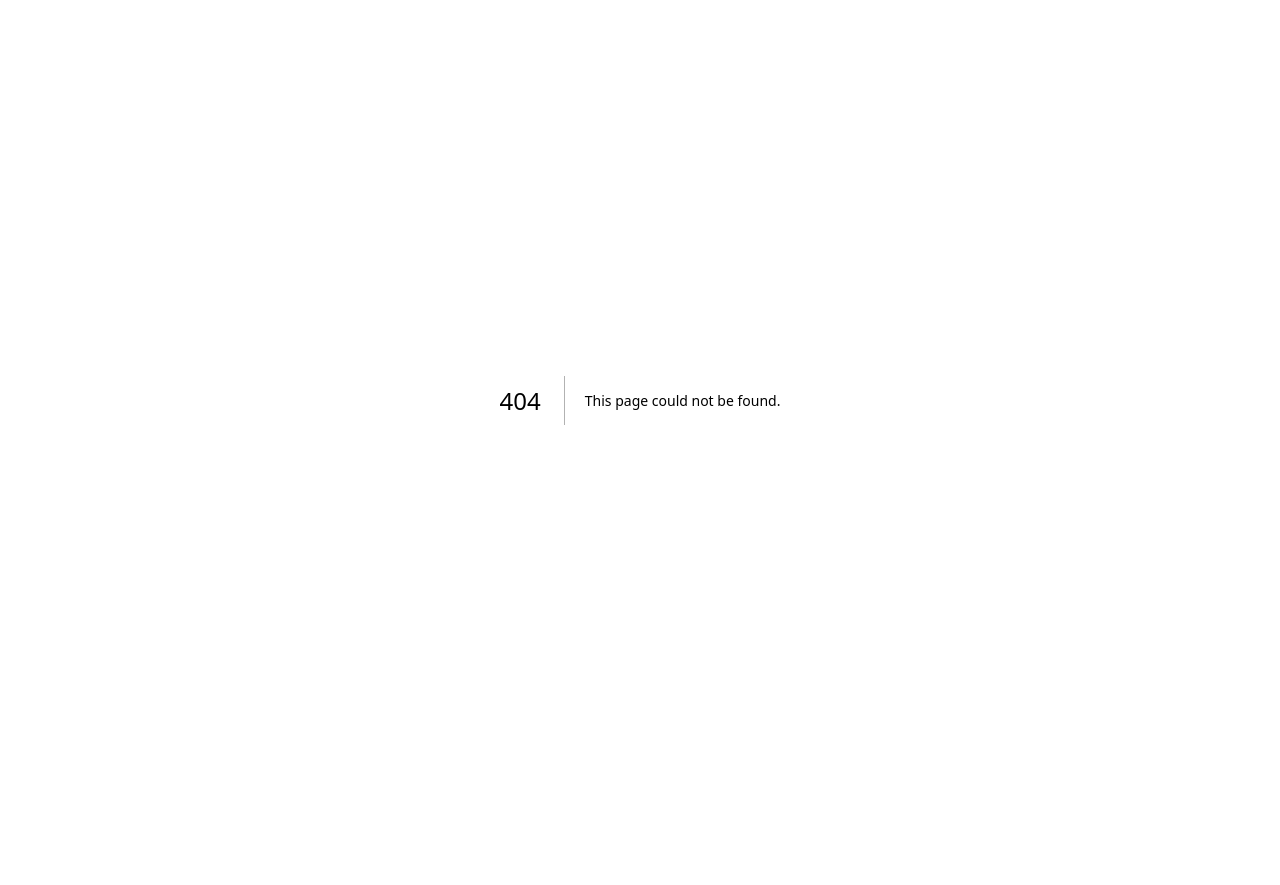
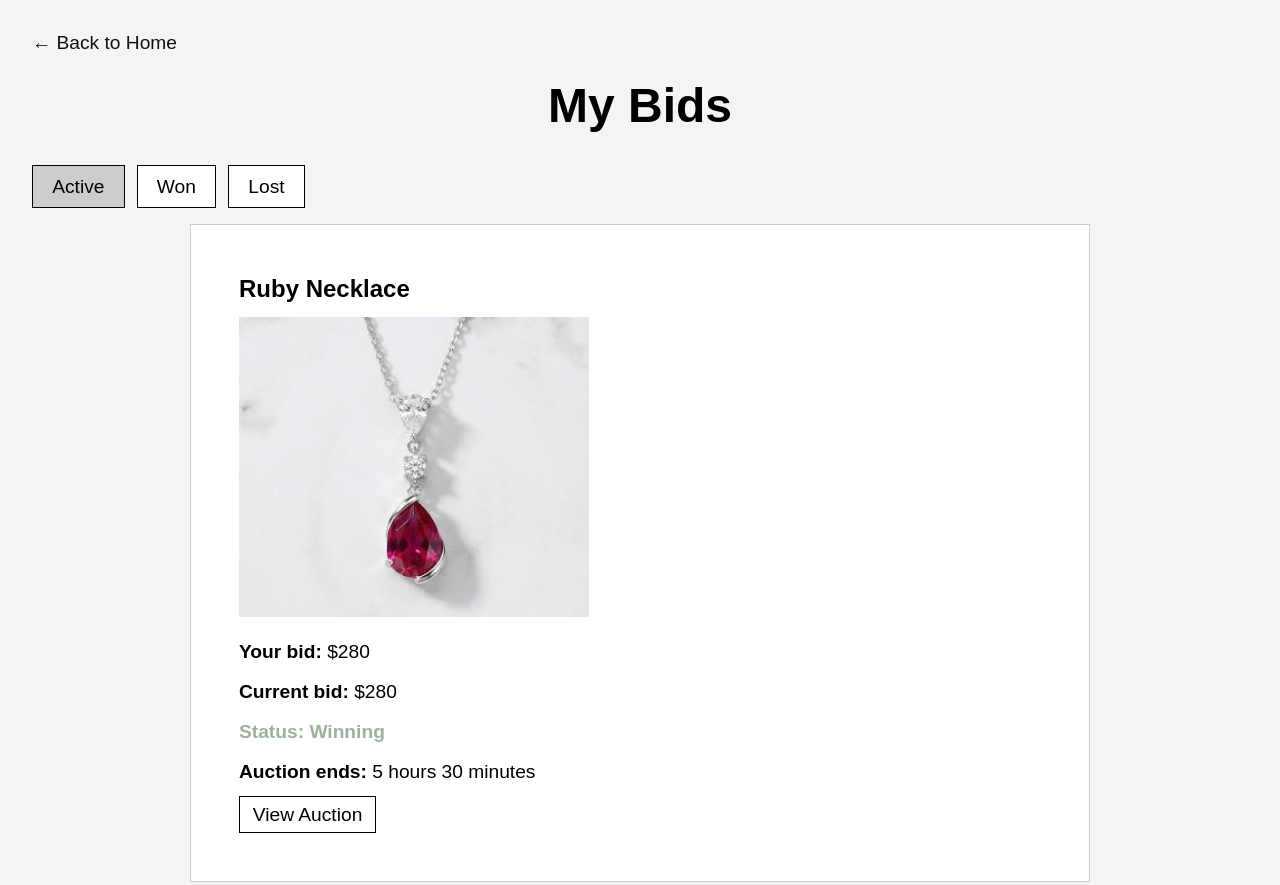
Before and after one commit to ospFPS/GemBid-AdvCompro-2026, a React app in the folder Frontend/: page /my-bids in a window 1280 px wide. Before the commit this address had no page. Shown: the top 885 px of the page. Before the commit the page ends 800 px from the top, so only its background shows below. Built offline with nearby package versions, Linux system fonts and the light colour scheme.

Commit message:
added notification and mybids page

```diff
--- a/Frontend/app/(home)/page.js
+++ b/Frontend/app/(home)/page.js
@@ -7,8 +7,9 @@ export default function Home() {
                     <a href="/store">Marketplace</a>
                     <a href="/my-bids">My Bids</a>
                     <a href="/my-purchases">My Purchases</a>
-                    <a href="/notifications">Notifications</a>
+                    <a href="/notification">Notifications</a>
                     <a href="/profile">Profile</a>
+                    <a href="/become-seller?from=home" className="Become-seller">Become a Seller</a>
                 </nav>
 
             </header>
@@ -46,7 +47,7 @@ export default function Home() {
                         </p>
                     </a>
 
-                    <a href="/notifications" className="home-card">
+                    <a href="/notification" className="home-card">
                         <h3>Notifications</h3>
                         <p>
                             Check updates about your account and purchases.
--- a/Frontend/app/globals.css
+++ b/Frontend/app/globals.css
@@ -202,9 +202,11 @@ h1 {
     font-size: 1.2rem;
     text-decoration: none;
 }
-
 .home-header nav a:hover {
     text-decoration: underline;
+}
+.home-header nav a.Become-seller {
+    color: #a446c9;
 }
 
 /* Main content */
@@ -282,7 +284,7 @@ h1 {
     font-size: 3rem;
 }
 .profile-card {
-    width: min(100%, 700px);
+    width: min(100%, 900px);
     margin: 0 auto 1.5rem;
     padding: 1.5rem;
     border: 1px solid #000000;
@@ -437,3 +439,181 @@ h1 {
     background-color: #ff7070;
     border: 1px solid #000000;
 }
+/* =========================
+   Notifications Page
+   ========================= */
+.notifications-page {
+    min-height: 100vh;
+    padding: 2rem;
+    background-color: #f4f3f5;
+}
+.notifications-home-link {
+    display: inline-block;
+    margin-bottom: 1.5rem;
+    color: #111111;
+    font-size: 1.2rem;
+    text-decoration: none;
+}
+.notifications-home-link:hover {
+    text-decoration: underline;
+}
+.notifications-page > h1 {
+    margin-bottom: 2rem;
+    font-size: 3rem;
+}
+.notification-filters {
+    display: flex;
+    gap: 0.75rem;
+    margin-bottom: 1rem;
+}
+.notification-filters button {
+    padding: 0.6rem 1.2rem;
+    font-size: 1.2rem;
+    cursor: pointer;
+    background-color: #ffffff;
+    border: 1px solid #000000;
+}
+.notification-filters button.active {
+    background-color: #cccccc;
+}
+.notification-filters button:hover {
+    background-color: #eeeeee;
+}
+.notifications-page > button {
+    padding: 0.6rem 1.2rem;
+    margin-bottom: 2rem;
+    font-size: 1.2rem;
+    cursor: pointer;
+    background-color: #ff7070;
+    border: 1px solid #000000;
+}
+
+.notifications-page > button:hover {
+    background-color: #ff8585;
+}
+.notifications-list {
+    width: min(100%, 900px);
+    margin: 0 auto;
+}
+.notifications-list p {
+    font-size: 2rem;
+}
+.notification-card {
+    position: relative;
+    margin-bottom: 1rem;
+    padding: 1.5rem;
+    border: 1px solid #cccccc;
+    background-color: #ffffff;
+}
+.notification-card h2 {
+    margin-top: 0;
+    margin-bottom: 0.75rem;
+    font-size: 1.5rem;
+}
+.notification-card p {
+    margin: 0.5rem 0;
+    font-size: 1.2rem;
+}
+.notification-time {
+    color: #666666;
+    font-size: 1.2rem !important;
+}
+.notification-card button {
+    padding: 0.4rem 0.8rem;
+    cursor: pointer;
+    background-color: #ffffff;
+    border: 1px solid #000000;
+    font-size: 1.2rem;
+}
+.notification-card button:hover {
+    background-color: #eeeeee;
+}
+
+/* =========================
+   My Bids Page
+   ========================= */
+.my-bids-page {
+    min-height: 100vh;
+    padding: 2rem;
+    background-color: #f4f3f5;
+}
+.my-bids-home-link {
+    display: inline-block;
+    margin-bottom: 1.5rem;
+    color: #111111;
+    font-size: 1.2rem;
+    text-decoration: none;
+}
+.my-bids-home-link:hover {
+    text-decoration: underline;
+}
+.my-bids-page > h1 {
+    margin-bottom: 2rem;
+    font-size: 3rem;
+}
+.bid-filters {
+    display: flex;
+    gap: 0.75rem;
+    margin-bottom: 1rem;
+}
+.bid-filters button {
+    padding: 0.6rem 1.2rem;
+    font-size: 1.2rem;
+    cursor: pointer;
+    background-color: #ffffff;
+    border: 1px solid #000000;
+}
+.bid-filters button.active {
+    background-color: #cccccc;
+}
+.bid-filters button:hover {
+    background-color: #eeeeee;
+}
+.bids-list {
+    width: min(100%, 900px);
+    margin: 0 auto;
+}
+.bid-card {
+    position: relative;
+    margin-bottom: 1rem;
+    padding: 3rem;
+    line-height: 2rem;
+    border: 1px solid #cccccc;
+    background-color: #ffffff;
+}
+.bid-card img {
+    width: 350px;
+    height: 300px;
+    object-fit: cover;
+}
+.bids-list h2 {
+    margin-top: 0;
+    margin-bottom: 0.75rem;
+    font-size: 1.5rem;
+}
+.bids-list p {
+    margin: 0.5rem 0;
+    font-size: 1.2rem;
+}
+.bids-list button {
+    padding: 0.4rem 0.8rem;
+    cursor: pointer;
+    background-color: #ffffff;
+    border: 1px solid #000000;
+    font-size: 1.2rem;
+}
+.bid-status {
+    font-weight: bold;
+}
+.bid-status-winning {
+    color: rgb(157, 177, 157);
+}
+.bid-status-won {
+    color: darkgreen;
+}
+.bid-status-outbid {
+    color: rgb(248, 136, 136)
+}
+.bid-status-lost {
+    color: red;
+}
--- /dev/null
+++ b/Frontend/app/my-bids/page.js
@@ -0,0 +1,125 @@
+"use client";
+import { useState } from "react";
+const bids = [
+    {
+        id: 1,
+        gemstone: "Blue Sapphire",
+        image: "/assets/Blue sapphire.webp",
+        yourBid: "$500",
+        currentBid: "$520",
+        status: "Won",
+        auctionEnds: "2 hours 15 minutes",
+    },
+    {
+        id: 2,
+        gemstone: "Ruby Necklace",
+        image: "/assets/Ruby necklace.jpg",
+        yourBid: "$280",
+        currentBid: "$280",
+        status: "Winning",
+        auctionEnds: "5 hours 30 minutes",
+    },
+    {
+        id: 3,
+        gemstone: "Emerald Earrings",
+        image: "/assets/Emerald earrings.webp",
+        yourBid: "$350",
+        currentBid: "$400",
+        status: "Lost",
+        auctionEnds: "Ended",
+    },
+    {
+        id: 4,
+        gemstone: "Diamond Ring",
+        image: "/assets/Diamond ring.webp",
+        yourBid: "$1000",
+        currentBid: "$1200",
+        status: "Outbid",
+        auctionEnds: "1 hour 45 minutes",
+    },
+    {
+        id: 5,
+        gemstone: "Sapphire Earrings",
+        image: "/assets/Sapphire earrings.webp",
+        yourBid: "$650",
+        currentBid: "$650",
+        status: "Winning",
+        auctionEnds: "3 hours 10 minutes",
+    }
+];
+export default function MyBids() {
+    const [filter, setFilter] = useState("active");
+    const filteredBids = bids.filter((bid) => {
+        if (filter === "active") {
+            return bid.status === "Winning" || bid.status === "Outbid";
+        }
+        if (filter === "won") {
+            return bid.status === "Won";
+        }
+        if (filter === "lost") {
+            return bid.status === "Lost";
+        }
+        return true;
+    });
+    return (
+        <main className="my-bids-page">
+            <a href="/" className="my-bids-home-link">
+                ← Back to Home
+            </a>
+
+            <h1>My Bids</h1>
+            <div className="bid-filters">
+                <button
+                    type="button"
+                    className={filter === "active" ? "active" : ""}
+                    onClick={() => setFilter("active")}
+                >
+                    Active
+                </button>
+                <button
+                    type="button"
+                    className={filter === "won" ? "active" : ""}
+                    onClick={() => setFilter("won")}
+                >
+                    Won
+                </button>
+                <button
+                    type="button"
+                    className={filter === "lost" ? "active" : ""}
+                    onClick={() => setFilter("lost")}
+                >
+                    Lost
+                </button>
+            </div>
+            <div className="bids-list">
+                {filteredBids.map((bid) => (
+                    <section
+                        className="bid-card"
+                        key={bid.id}
+                    >
+                        <h2>{bid.gemstone}</h2>
+                        <img
+                            src={bid.image}
+                            alt={bid.gemstone}
+                        />
+                        <p>
+                            <strong>Your bid:</strong> {bid.yourBid}
+                        </p>
+                        <p>
+                            <strong>Current bid:</strong> {bid.currentBid}
+                        </p>
+                        <p className={`bid-status bid-status-${bid.status.toLowerCase()}`}>
+                            <strong>Status:</strong> {bid.status}
+                        </p>
+                        <p>
+                            <strong>Auction ends:</strong> {bid.auctionEnds}
+                        </p>
+                        <button type="button">
+                            {bid.status === "Won" ? "View Purchase" : "View Auction"}
+                        </button>
+                    </section>
+                ))}
+            </div>
+        </main>
+    );
+}
```
Also changed, not shown: Frontend/app/notification/page.js (added, +145 -0 lines), Frontend/app/profile/page.js (+30 -1 lines), Frontend/public/assets/Blue sapphire.webp (added), Frontend/public/assets/Diamond ring.webp (added), Frontend/public/assets/Emerald earrings.webp (added), Frontend/public/assets/Ruby necklace.jpg (added), Frontend/public/assets/Sapphire earrings.webp (added).
